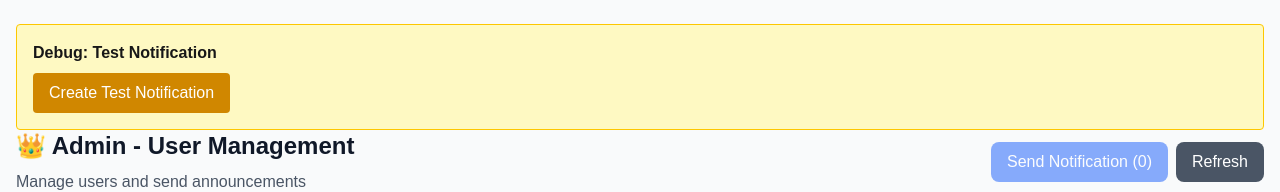
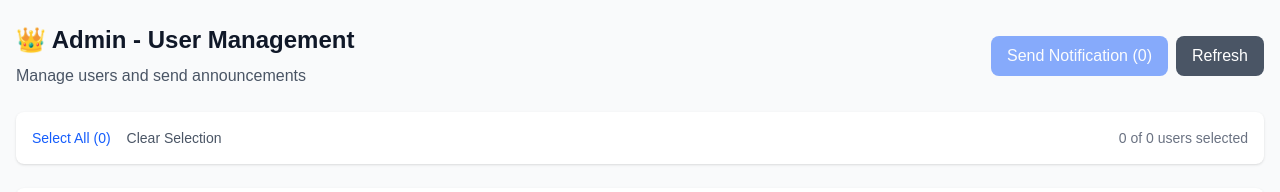
Before and after one commit to saadamir1/chatflow-frontend, a Next.js app: page /admin/users in a window 1280 px wide. Shown: the top 192 px of the page. Built offline with nearby package versions, Linux system fonts and the light colour scheme; no server answers; sample sign-in values are in the browser's storage.

Commit message:
chore(admin): remove debug notification component; fix createNotification api format

```diff
--- a/src/app/admin/users/page.tsx
+++ b/src/app/admin/users/page.tsx
@@ -1,32 +1,37 @@
-'use client';
+"use client";
 
-import React, { useState } from 'react';
-import { useQuery, useMutation } from '@apollo/client';
-import { useAuth } from '../../../contexts/AuthContext';
-import { USERS_QUERY, CREATE_NOTIFICATION } from '../../../graphql/operations';
-import TestNotification from '../../../components/common/TestNotification';
+import React, { useState } from "react";
+import { useQuery, useMutation } from "@apollo/client";
+import { useAuth } from "../../../contexts/AuthContext";
+import { USERS_QUERY, CREATE_NOTIFICATION } from "../../../graphql/operations";
 
-import AuthGuard from '../../../components/common/AuthGuard';
+import AuthGuard from "../../../components/common/AuthGuard";
 
 function AdminUsersContent() {
   const { user } = useAuth();
-  const { data, loading, refetch } = useQuery(USERS_QUERY, { errorPolicy: 'ignore' });
+  const { data, loading, refetch } = useQuery(USERS_QUERY, {
+    errorPolicy: "ignore",
+  });
   const [createNotification] = useMutation(CREATE_NOTIFICATION, {
-    errorPolicy: 'all',
-    fetchPolicy: 'no-cache'
+    errorPolicy: "all",
+    fetchPolicy: "no-cache",
   });
   const [selectedUsers, setSelectedUsers] = useState<number[]>([]);
-  const [notificationText, setNotificationText] = useState('');
+  const [notificationText, setNotificationText] = useState("");
   const [showNotificationModal, setShowNotificationModal] = useState(false);
 
   // Redirect if not admin
-  if (user?.role !== 'ADMIN') {
+  if (user?.role !== "ADMIN") {
     return (
       <div className="min-h-screen bg-gray-50 flex items-center justify-center">
         <div className="text-center">
           <div className="text-red-600 text-6xl mb-4">🚫</div>
-          <h3 className="text-lg font-medium text-gray-900 mb-2">Access Denied</h3>
-          <p className="text-gray-500">You need admin privileges to access this page</p>
+          <h3 className="text-lg font-medium text-gray-900 mb-2">
+            Access Denied
+          </h3>
+          <p className="text-gray-500">
+            You need admin privileges to access this page
+          </p>
         </div>
       </div>
     );
@@ -47,49 +52,43 @@ function AdminUsersContent() {
 
   const handleSendNotification = async () => {
     if (!notificationText.trim() || selectedUsers.length === 0) return;
-
-    console.log('Sending notifications to users:', selectedUsers);
-    console.log('Notification text:', notificationText);
-
     try {
       const results = [];
       for (const userId of selectedUsers) {
-        console.log('Creating notification for user ID:', userId);
         const result = await createNotification({
           variables: {
-            title: 'Admin Announcement',
-            message: notificationText.trim(),
-            type: 'admin',
-            userId: parseFloat(userId.toString())
-          }
+            createNotificationInput: {
+              title: "Admin Announcement",
+              message: notificationText.trim(),
+              type: "admin",
+              userId: parseFloat(userId.toString()),
+            },
+          },
         });
-        console.log('Full result:', result);
         if (result.data?.createNotification) {
           results.push(result.data.createNotification);
-          console.log('Notification saved:', result.data.createNotification);
         } else {
-          console.error('No data returned for user:', userId);
+          console.error("No data returned for user:", userId);
         }
       }
 
       if (results.length > 0) {
-        setNotificationText('');
+        setNotificationText("");
         setSelectedUsers([]);
         setShowNotificationModal(false);
         alert(`Successfully sent ${results.length} notifications!`);
       } else {
-        alert('No notifications were created. Check console for errors.');
+        alert("No notifications were created. Check console for errors.");
       }
     } catch (error) {
-      console.error('Error sending notifications:', error);
-      alert(`Failed to send notifications: ${error.message || 'Unknown error'}`);
+      alert(`Failed to send notifications: ${error || "Unknown error"}`);
     }
   };
 
   const toggleUserSelection = (userId: number) => {
-    setSelectedUsers(prev =>
+    setSelectedUsers((prev) =>
       prev.includes(userId)
-        ? prev.filter(id => id !== userId)
+        ? prev.filter((id) => id !== userId)
         : [...prev, userId]
     );
   };
@@ -105,9 +104,6 @@ function AdminUsersContent() {
   return (
     <div className="min-h-screen bg-gray-50">
       <div className="max-w-7xl mx-auto px-4 py-6">
-        {/* Debug Component */}
-        <TestNotification />
-
         {/* Header */}
         <div className="mb-6">
           <div className="flex items-center justify-between">
@@ -115,7 +111,9 @@ function AdminUsersContent() {
               <h1 className="text-2xl font-bold text-gray-900 mb-2">
                 👑 Admin - User Management
               </h1>
-              <p className="text-gray-600">Manage users and send announcements</p>
+              <p className="text-gray-600">
+                Manage users and send announcements
+              </p>
             </div>
             <div className="flex space-x-2">
               <button
@@ -168,7 +166,9 @@ function AdminUsersContent() {
               <div
                 key={user.id}
                 className={`p-6 hover:bg-gray-50 cursor-pointer ${
-                  selectedUsers.includes(user.id) ? 'bg-blue-50 border-l-4 border-blue-500' : ''
+                  selectedUsers.includes(user.id)
+                    ? "bg-blue-50 border-l-4 border-blue-500"
+                    : ""
                 }`}
                 onClick={(e) => {
                   e.preventDefault();
@@ -188,36 +188,39 @@ function AdminUsersContent() {
                     />
                     <div className="w-12 h-12 bg-gradient-to-r from-blue-400 to-purple-500 rounded-full flex items-center justify-center">
                       <span className="text-white font-medium">
-                        {user.firstName?.[0]}{user.lastName?.[0]}
+                        {user.firstName?.[0]}
+                        {user.lastName?.[0]}
                       </span>
                     </div>
                     <div>
                       <h4 className="text-lg font-medium text-gray-900">
                         {user.firstName} {user.lastName}
-                        {user.role === 'admin' && (
-                          <span className="ml-2 text-red-600 text-sm">👑 Admin</span>
+                        {user.role === "admin" && (
+                          <span className="ml-2 text-red-600 text-sm">
+                            👑 Admin
+                          </span>
                         )}
                       </h4>
                       <p className="text-gray-600">{user.email}</p>
                       <div className="flex items-center space-x-2 mt-1">
-                        <span className={`px-2 py-1 text-xs font-medium rounded-full ${
-                          user.role === 'admin'
-                            ? 'bg-red-100 text-red-800'
-                            : 'bg-blue-100 text-blue-800'
-                        }`}>
+                        <span
+                          className={`px-2 py-1 text-xs font-medium rounded-full ${
+                            user.role === "admin"
+                              ? "bg-red-100 text-red-800"
+                              : "bg-blue-100 text-blue-800"
+                          }`}
+                        >
                           {user.role}
                         </span>
-                        <span className="text-xs text-gray-500">ID: {user.id}</span>
+                        <span className="text-xs text-gray-500">
+                          ID: {user.id}
+                        </span>
                       </div>
                     </div>
                   </div>
                   <div className="text-right">
-                    <div className="text-sm text-gray-500">
-                      Registered User
-                    </div>
-                    <div className="text-xs text-gray-400">
-                      Active Account
-                    </div>
+                    <div className="text-sm text-gray-500">Registered User</div>
+                    <div className="text-xs text-gray-400">Active Account</div>
                   </div>
                 </div>
               </div>
@@ -229,7 +232,9 @@ function AdminUsersContent() {
         {showNotificationModal && (
           <div className="fixed inset-0 bg-black bg-opacity-50 flex items-center justify-center z-50">
             <div className="bg-white rounded-lg p-6 w-96 max-w-md">
-              <h3 className="text-lg font-semibold mb-4">Send Admin Notification</h3>
+              <h3 className="text-lg font-semibold mb-4">
+                Send Admin Notification
+              </h3>
               <p className="text-sm text-gray-600 mb-4">
                 Sending to {selectedUsers.length} selected user(s)
               </p>
--- a/src/components/common/TestNotification.tsx
+++ /dev/null
@@ -1,55 +0,0 @@
-'use client';
-
-import { useMutation } from '@apollo/client';
-import { CREATE_NOTIFICATION } from '../../graphql/operations';
-
-export default function TestNotification() {
-  const [createNotification] = useMutation(CREATE_NOTIFICATION, {
-    errorPolicy: 'all',
-    onCompleted: (data) => {
-      console.log('Notification created successfully:', data);
-      alert('Test notification created!');
-    },
-    onError: (error) => {
-      console.error('Error creating notification:', error);
-      alert(`Error: ${error.message}`);
-    }
-  });
-
-  const handleTest = async () => {
-    console.log('Testing notification creation...');
-    try {
-      const result = await createNotification({
-        variables: {
-          createNotificationInput: {
-            title: 'Test Notification',
-            message: 'This is a test notification from frontend',
-            type: 'system',
-            userId: 169 // Saadamir's ID
-          }
-        }
-      });
-      console.log('Test result:', result);
-      if (result.data?.createNotification?.id) {
-        alert(`Test notification created with ID: ${result.data.createNotification.id}`);
-      } else {
-        alert('Test failed - no notification ID returned');
-      }
-    } catch (error) {
-      console.error('Test mutation error:', error);
-      alert(`Test failed: ${error.message}`);
-    }
-  };
-
-  return (
-    <div className="p-4 bg-yellow-100 border border-yellow-400 rounded">
-      <h3 className="font-bold">Debug: Test Notification</h3>
-      <button
-        onClick={handleTest}
-        className="mt-2 px-4 py-2 bg-yellow-600 text-white rounded hover:bg-yellow-700"
-      >
-        Create Test Notification
-      </button>
-    </div>
-  );
-}
--- a/src/graphql/operations.ts
+++ b/src/graphql/operations.ts
@@ -256,7 +256,9 @@ export const UNREAD_COUNT = gql`
 `;
 
 export const CREATE_NOTIFICATION = gql`
-  mutation CreateNotification($createNotificationInput: CreateNotificationDto!) {
+  mutation CreateNotification(
+    $createNotificationInput: CreateNotificationDto!
+  ) {
     createNotification(createNotificationInput: $createNotificationInput) {
       id
       title
```
